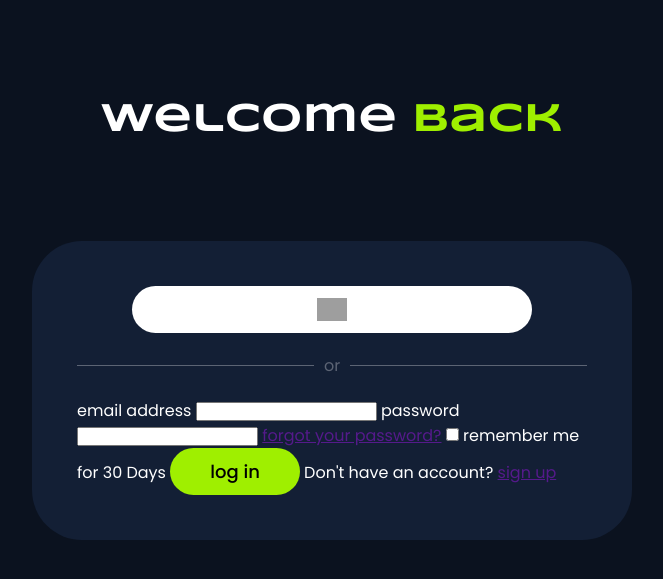
After one commit to 0xping/ft_transcendence, a Django app: page /login/ in a window 1280 px wide. The commit adds this page. Shown: the top 579 px of the page, without its empty margins (308-971 px from the left). Run offline with Django 5.2, Linux system fonts and the light colour scheme; grey boxes are pictures that could not be loaded.

Commit message:
Implement login and signup views; update routing and templates for authentication; refactor SignInPage to LoginPage; enhance button styles and input components

```diff
--- a/ft_transcendence/static/pages/CounterPage.js
+++ b/CounterPage.js
@@ -1,6 +1,6 @@
 // demo page
 
-import BaseComponent from "../components/BaseComponent.js";
+import BaseComponent from "./ft_transcendence/static/components/BaseComponent.js";
 
 class CounterPage extends BaseComponent {
 	_createInitialState() {
--- /dev/null
+++ b/frontend/templates/login.html
@@ -0,0 +1,48 @@
+{% extends "base.html" %}
+{% load static %}
+{% block title %} Home page {%endblock title %}
+{% block description %} description {% endblock description %}
+{% block keywords %} keywords {% endblock keywords %}
+{% block styles %}
+	<link rel="stylesheet" href="{% static "pages/LoginPage/LoginPage.css" %}">
+{% endblock styles %}
+
+{%block content%}
+
+<login-page class="loginPage">
+	<div class="container" >
+	<h1>Welcome <span>Back</span></h1>
+
+	<login-form>
+		<div class="loginForm">
+			<button class="intra"> <img src="{% static "assets/images/42logo.svg" %}"/> <span>sign in with your intra </span> </button>
+			<div class="divider">
+				<span class="divider-text">or</span>
+			  </div>
+			<form id="loginForm" autocomplete="off" novalidate >
+				<form-field class="field">
+					<label for="email">email address</label>
+					<input name="email" type="email" id="email" required></input>
+					<span></span>
+				</form-field>
+				<form-field class="field">
+					<label for="password">password</label>
+					<input name="password" type="password" id="password" required></input>
+					<span></span>
+					<a href="">forgot your password?</a>
+				</form-field>
+
+				<form-field class="field">
+					<label for="remeberMe">	<input type="checkbox" id="remeberMe" name="remeberMe"/> remember me for 30 Days</label>
+				</form-field>
+
+				<button class="primary" type="submit">log in</button>
+				<span>Don't have an account?</span>
+				<a href="">sign up</a>
+			</form>
+		</div>
+	</login-form>
+</div>
+</login-page>
+
+{% endblock content %}
--- a/frontend/urls.py
+++ b/frontend/urls.py
@@ -2,9 +2,13 @@ from django.urls import path
 from . import views
 
 urlpatterns = [
-    # /home
+    # auth
+    path('login/', views.login, name='login'),
+    path('signup/', views.signup, name='signup'),
+
+    # /
     path('', views.home, name='home'),
-    path('dashboard', views.dashboard, name='dashboard'),
+    path('dashboard/', views.dashboard, name='dashboard'),
 
     # game
     path('games/<str:game_name>/', views.game_home, name='game_home'),
--- a/frontend/views/__init__.py
+++ b/frontend/views/__init__.py
@@ -4,4 +4,4 @@ from .match_views import match_entry, match
 from .tournament_views import tournament_entry, tournament, tournament_match
 from .local_views import local_setup, local_match, local_tournament, local_tournament_match
 from .other_views import home, dashboard
-# from .auth_views import signin_view, signup_view
+from .auth_views import signup, login
--- a/frontend/views/auth_views.py
+++ b/frontend/views/auth_views.py
@@ -0,0 +1,16 @@
+from django.shortcuts import render
+from django.http import HttpResponse
+
+
+# /game
+def login(request):
+    context = {
+    }
+    return render(request, "login.html", context)
+
+
+# /signup
+def signup(request):
+    context = {
+    }
+    return render(request, "signup.html", context)
--- a/ft_transcendence/static/App.js
+++ b/ft_transcendence/static/App.js
@@ -16,7 +16,10 @@ class App {
 
 	setupInitialState() {
 		this.store = {
-			profile: {},
+			profile: {
+				name: "ahmed",
+			},
+			signedIn: false,
 			darkMode: false,
 		};
 	}
--- a/ft_transcendence/static/SPA/Router.js
+++ b/ft_transcendence/static/SPA/Router.js
@@ -63,7 +63,7 @@ class Router {
 			}
 		} else {
 			console.log("no matching route");
-			console.log(path);
+			console.log(path, route);
 
 			this.displayNotFound();
 		}
--- a/ft_transcendence/static/main.js
+++ b/ft_transcendence/static/main.js
@@ -24,10 +24,10 @@ let routes = {
 		],
 	},
 
-	'/signin/': {
-		componentName: 'SingIn',
-		elementTag: 'sing-in-page',
-		title: 'sign in page',
+	'/login/': {
+		componentName: 'LoginPage',
+		elementTag: 'login-page',
+		title: 'log in page',
 		meta: [
 			{ description: 'Welcome to the match Page' },
 		],
--- a/ft_transcendence/static/pages/HomePage/HomePage.css
+++ b/ft_transcendence/static/pages/HomePage/HomePage.css
@@ -33,13 +33,17 @@
 
 .home-page__section .hero_text button {
   margin: 50px;
+  opacity: 0;
+  transform: translateY(100px) rotate(5deg);
+  animation: slideIn 0.8s forwards;
+  animation-delay: 0.8s;
 }
 
 .home-page__section .hero_text span {
   display: inline-block;
   opacity: 0;
   transform: translateY(100px) rotate(5deg);
-  animation: slideIn 1.1s forwards;
+  animation: slideIn 0.8s forwards;
 }
 
 .home-page__section .hero_text span:nth-child(1) {
--- a/ft_transcendence/static/pages/HomePage/HomePage.js
+++ b/ft_transcendence/static/pages/HomePage/HomePage.js
@@ -23,7 +23,7 @@ class HomePage extends BaseComponent {
 						<p>Discover endless fun and competition at GameHub</p>
 						<p>Challenge your friends in our top-rated games</p>
 						<a href="/games/rps/match/4/">
-							<button is="custom-button" type="primary" size="large">PLAY NOW</button>
+							<button class = "primary large">PLAY NOW</button>
 						</a>
 					</div>
 					<text-slider data-text="Compete and Win;Play Anytime;Anywhere;Join the Community Have Fun;Engage with Friends;Compete and Win"></text-slider>
--- /dev/null
+++ b/ft_transcendence/static/pages/LoginPage/LoginPage.css
@@ -0,0 +1,55 @@
+@import url("../../styles/components/button.css");
+
+.loginPage h1 {
+  margin: 100px auto;
+  font-size: clamp(30px, 5vw, 40px);
+  text-align: center;
+}
+
+.loginPage h1 span {
+  color: var(--primary);
+}
+
+.loginPage .loginForm {
+  background: var(--bg-secondary);
+  padding: 45px;
+  border-radius: 50px;
+  max-width: 600px;
+  margin: auto;
+}
+
+.loginPage .loginForm button.intra {
+  margin: auto;
+  width: 100%;
+  max-width: 400px;
+}
+
+.loginPage .loginForm {
+}
+
+.divider {
+  display: flex;
+  align-items: center;
+  text-align: center;
+  margin: 20px 0;
+}
+
+.divider::before,
+.divider::after {
+  content: "";
+  flex: 1;
+  border-bottom: 1px solid #5c6474;
+}
+
+.divider:not(:empty)::before {
+  margin-right: 10px;
+}
+
+.divider:not(:empty)::after {
+  margin-left: 10px;
+}
+
+.divider-text {
+  font-size: 16px;
+  color: #5c6474;
+}
--- a/ft_transcendence/static/pages/SignInPage/SigninPage.js
+++ b/ft_transcendence/static/pages/LoginPage/LoginPage.js
@@ -2,7 +2,7 @@
 
 import BaseComponent from "../../components/BaseComponent.js";
 
-class SignInPage extends BaseComponent {
+class LoginPage extends BaseComponent {
 	_createInitialState() {
 		return {};
 	}
@@ -23,8 +23,8 @@ class SignInPage extends BaseComponent {
 }
 
 
-if (!customElements.get('Sign-in-page')) {
-	customElements.define('Sign-in-page', SignInPage);
+if (!customElements.get('login-page')) {
+	customElements.define('login-page', LoginPage);
 }
 
-export default SignInPage;
+export default LoginPage;
--- a/ft_transcendence/static/styles/components/button.css
+++ b/ft_transcendence/static/styles/components/button.css
@@ -3,24 +3,46 @@ button {
   font-family: poppins;
   border: none;
   cursor: pointer;
-  padding: 8px 30px;
-  font-size: 16px;
+  padding: 10px 40px;
+  font-size: 18px;
+  text-align: center;
 }
 
-button[type="primary"] {
+button.primary {
   background-color: var(--primary);
   color: #000;
+  border-radius: 30px;
+  font-weight: 500;
 }
 
-button[type="secondary"] {
+button.secondary {
   background-color: transparent;
   color: var(--primary);
   border: var(--primary) solid 2px;
 }
 
-button[type="white"] {
+button.white {
   background-color: #6c757d;
   color: white;
+}
+
+button.intra span {
+  display: none;
+}
+
+button.intra {
+  background-color: white;
+  display: flex;
+  align-items: center;
+  justify-content: space-around;
+  border-radius: 50px;
+  padding: 12px 10px;
+  font-size: 16px;
+  gap: 10px;
+}
+
+button.intra img {
+  width: 30px;
 }
 
 /* button[size="large"] {
```
Also changed, not shown: frontend/templates/home.html (+14 -15 lines), frontend/templates/signin.html (deleted, +0 -20 lines), ft_transcendence/static/components/CustomComponents/CustomButton.js (deleted, +0 -17 lines), ft_transcendence/static/styles/components/input.css (added, +18 -0 lines), ft_transcendence/static/assets/images/42logo.svg (added).
